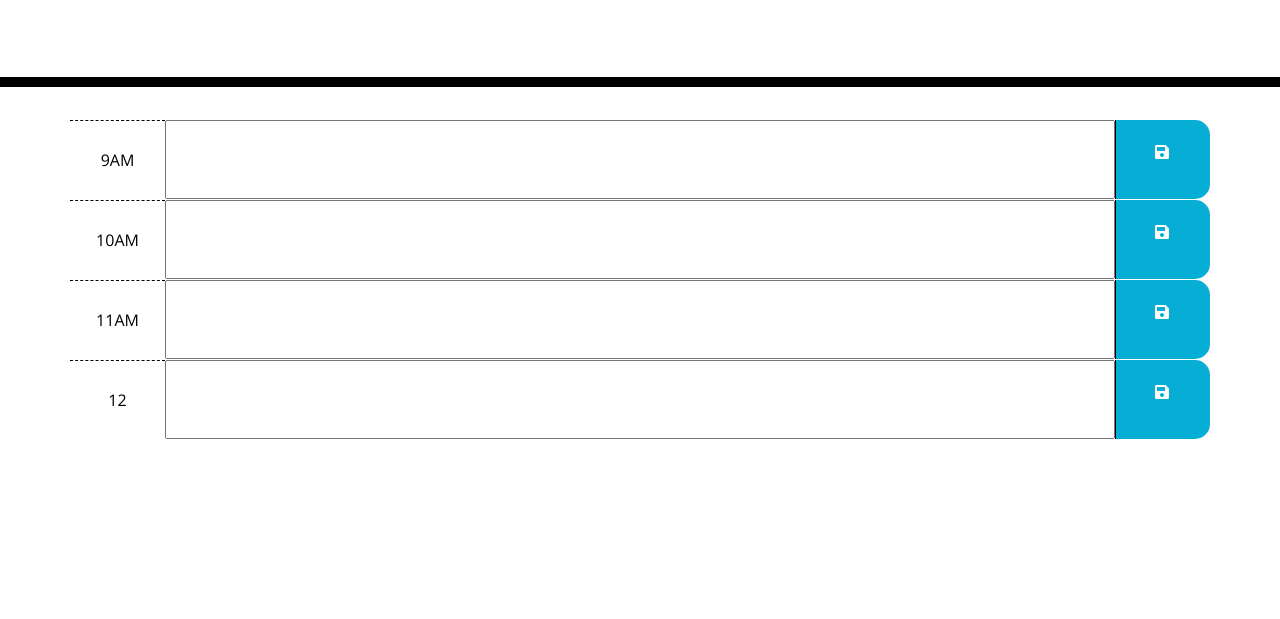
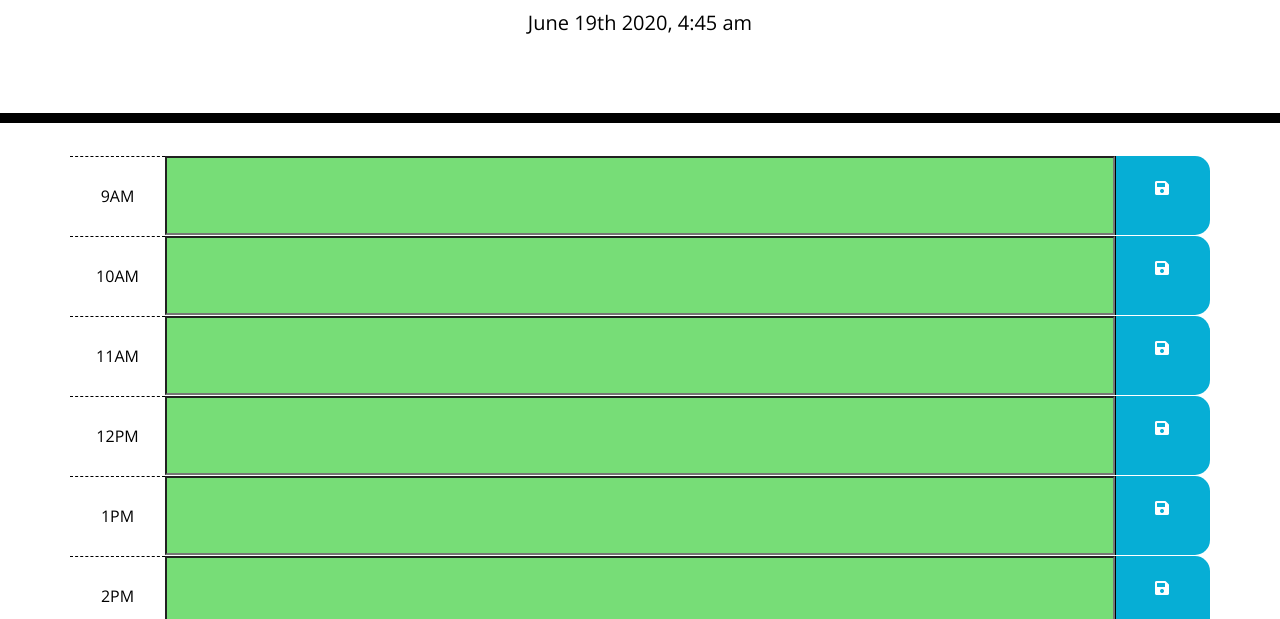
Before and after one commit to AndrewBergstrom/scheduler, a plain HTML site: page index.html in a window 1280 px wide. Shown: the part 181-800 px from the top of the page. Drawn offline with nearby package versions, Linux system fonts and the light colour scheme.

Commit message:
hourly color changee added

```diff
--- a/script.js
+++ b/script.js
@@ -1,17 +1,49 @@
-function dailySched(){
-    const timeArray = ["9AM", "10AM", "11AM","12"]
+
+var currentDate = $("#currentDay");
+currentDate.text(moment().format('MMMM Do YYYY, h:mm a'))
+
+var currentTime = moment().format('H');
+
+
+
+const timeArray = ["9AM", "10AM", "11AM", "12PM", "1PM", "2PM", "3PM", "4PM", "5PM"]
+
+
+function dailySched() {
 
     let html = "";
 
-    timeArray.forEach(time => {
+    timeArray.forEach( (time, i)=> {
+        const hr = i+9;
+        const nw = moment().hour();
+        const color = (hr === nw) ? "present" :
+        (hr > nw) ? "future" :
+        "past";
+
         html += `<div class="row">
         <div class="col-md-1 hour d-flex justify-content-center align-items-center">${time}</div>
-        <input class='user-event-input col-md-10 event-input-block' id="${time}Row">
-        <div class="col-md-1 saveBtn" data-hour=9><i class="fas fa-save pl-4 pt-4" aria-hidden="true"></i></div>
+        <input class='user-event-input col-md-10 event-input-block ${color}' id="${time}Row">
+        <div class="col-md-1 saveBtn" data-hour=${hr}><i class="fas fa-save pl-4 pt-4 " aria-hidden="true"></i></div>
     </div>`
 
     });
 
-    $("#mainContainer").append(html)
+    $("#mainContainer").append(html);
+
+
 }
 dailySched();
+
+
+
+
+
+
+// ===== Looping through 9am to 17pm ===== //
+for (i = 9; i < 18; i++) {
+    // Grab value from local storage.
+    var inputValue = localStorage.getItem('time' + i);
+    if (!inputValue) {
+        inputValue = '';
+    }
+}
```
Also changed, not shown: index.html (+0 -1 lines), 1 other file.
